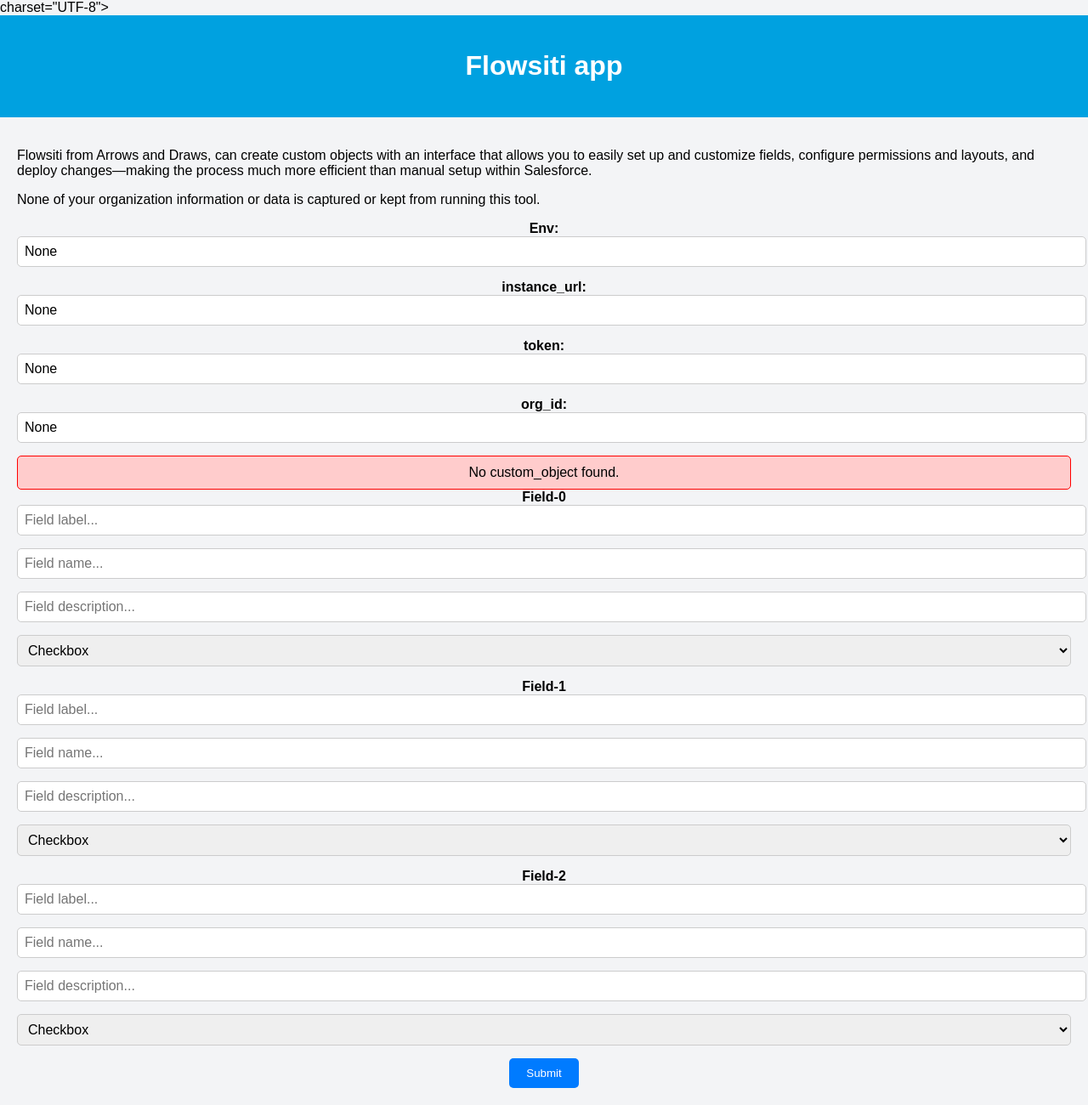
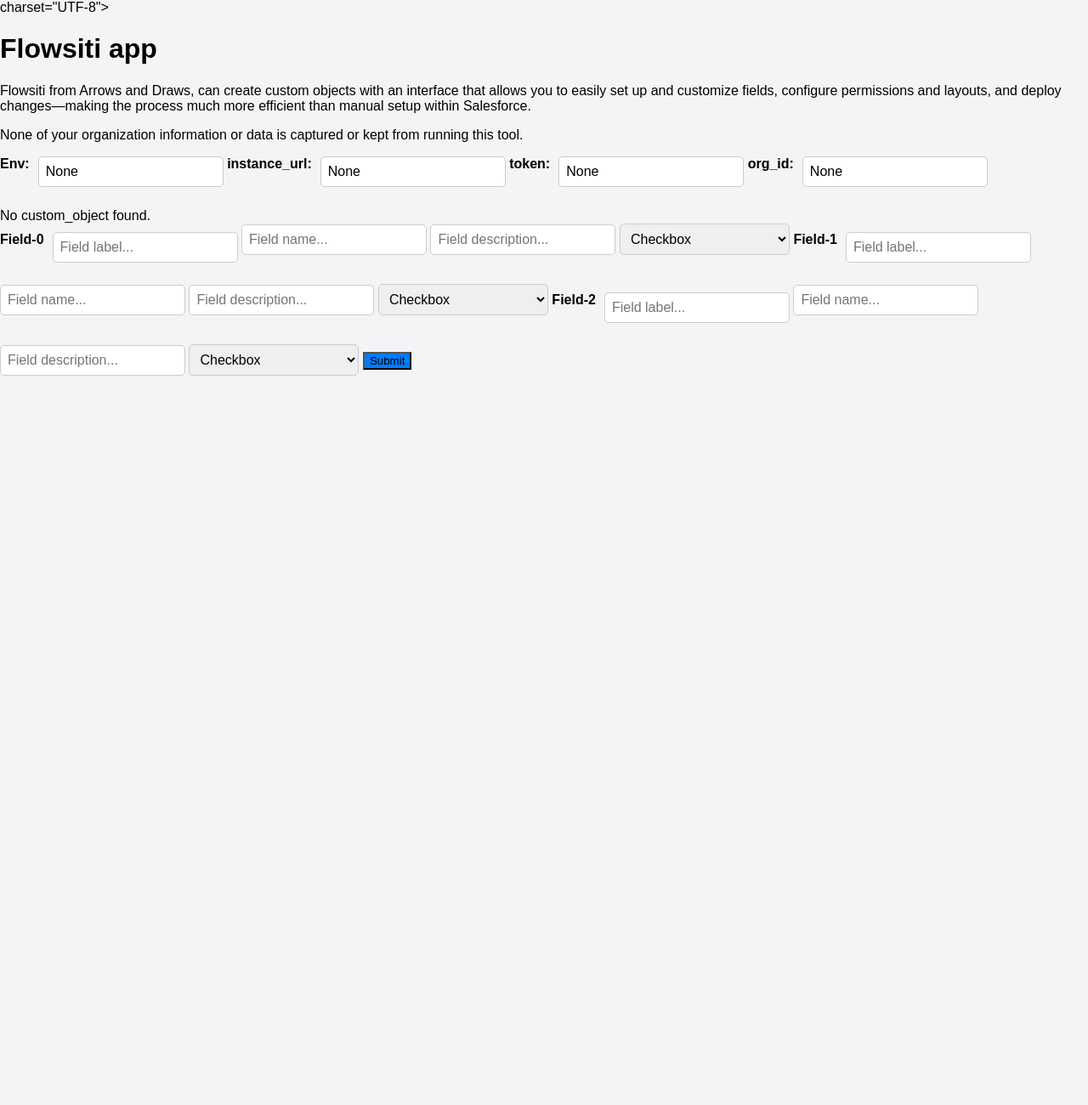
Before and after one commit to yahyajamaldine/flowsiti, a Flask app: template app/templates/org_infos.html in a window 1280 px wide. Shown: the whole page at 85% size. After the commit the page ends 442 px from the top, so only its background shows below. Run offline with Flask 3, Linux system fonts and the light colour scheme; the template is opened without the code that fills it: values that come from a table or form of the project are taken from there, others are empty.

Commit message:
standart object layout

```diff
--- a/app/templates/org_infos.html
+++ b/app/templates/org_infos.html
@@ -14,69 +14,7 @@
     padding: 0;
 }
 
-        #header {
-            background-color: #00a1e0;
-            padding: 20px;
-            color: #fff;
-            text-align: center;
-        }
-
-        #content {
-            padding: 20px;
-        }
-
-        table {
-            width: 100%;
-            max-width: 600px;
-            margin: 20px auto;
-            background-color: #fff;
-            border: 1px solid #ccc;
-            border-radius: 5px;
-            padding: 20px;
-            box-shadow: 0px 0px 10px rgba(0, 0, 0, 0.1);
-        }
-
-        form {
-            text-align: center;
-        }
-
-        .message {
-            color: #ff6600;
-            font-weight: bold;
-        }
-
-        h2 {
-            text-align: center;
-        }
-
-        strong {
-            vertical-align: top;
-        }
-
-        .alert {
-            background-color: #ffcccc;
-            padding: 10px;
-            border: 1px solid #ff0000;
-            border-radius: 5px;
-        }
-
-        .btn-primary {
-            background-color: #ff6600;
-            color: #fff;
-            padding: 10px 20px;
-            border: none;
-            border-radius: 5px;
-            cursor: pointer;
-        }
-
-        .btn-secondary {
-            background-color: #00a1e0;
-            color: #fff;
-            padding: 10px 20px;
-            border: none;
-            border-radius: 5px;
-            cursor: pointer;
-        }
+/* ... (your other existing styles) ... */
 
 /* New styles for the updated form */
 .form-container {
@@ -90,22 +28,25 @@
 
 .form-group {
     margin-bottom: 15px;
+    display: inline-flex; /* Display fields in a single line */
 }
 
 .form-group label {
     font-weight: bold;
+    margin-right: 10px; /* Add some spacing between label and input fields */
 }
 
 .form-control {
-            width: 100%;
+    width: 200px; /* Set a fixed width for input fields */
     padding: 8px;
     font-size: 16px;
     border: 1px solid #ccc;
     border-radius: 5px;
+    margin-bottom: 10px;
 }
 
 .form-control select {
-            height: 38px;
+    width: 220px; /* Set a fixed width for the select field */
 }
 
 .btn-primary {
@@ -115,6 +56,7 @@
 .btn-primary:hover {
     background-color: #0056b3;
 }
+
     </style>
   </head>
   <body>
```
Lines whose indentation alone changed are shown as unchanged.
